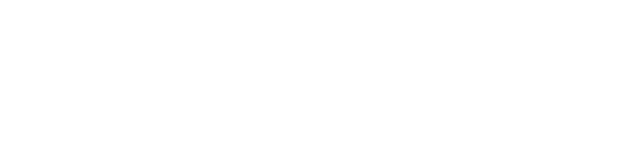
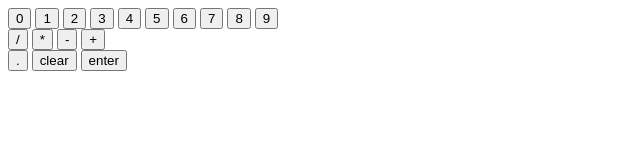
Before and after one commit to gregoryls/calculator, a plain HTML site: page index.html in a window 1280 px wide. Shown: the whole page, without its empty margins (0-640 px from the left). Drawn offline with Linux system fonts and the light colour scheme.

Commit message:
create basic html calculator buttons

```diff
--- a/index.html
+++ b/index.html
@@ -10,6 +10,30 @@
 
 </head>
 <body>
+    <div class="title"></div>
+    <div class="numbers">
+        <button id="0">0</button>
+        <button id="1">1</button>
+        <button id="2">2</button>
+        <button id="3">3</button>
+        <button id="4">4</button>
+        <button id="5">5</button>
+        <button id="6">6</button>
+        <button id="7">7</button>
+        <button id="8">8</button>
+        <button id="9">9</button>
+    </div>
+    <div class="operators">
+        <button id="/">/</button>
+        <button id="*">*</button>
+        <button id="-">-</button>
+        <button id="+">+</button>
+    </div>
+    <div class="tools">
+        <button id=".">.</button>
+        <button id="clear">clear</button>
+        <button id="enter">enter</button>
 
+    </div>
 </body>
 </html>
```
